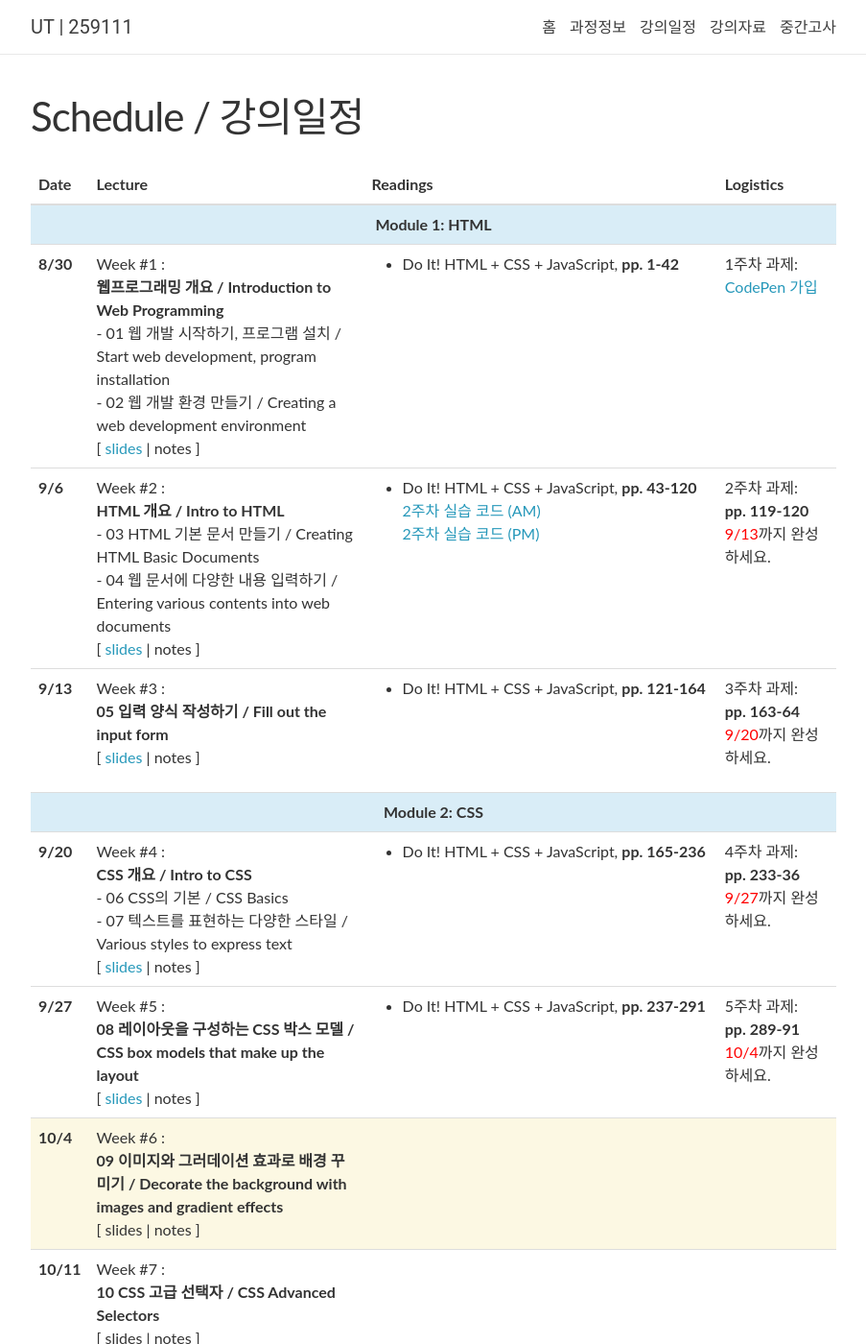
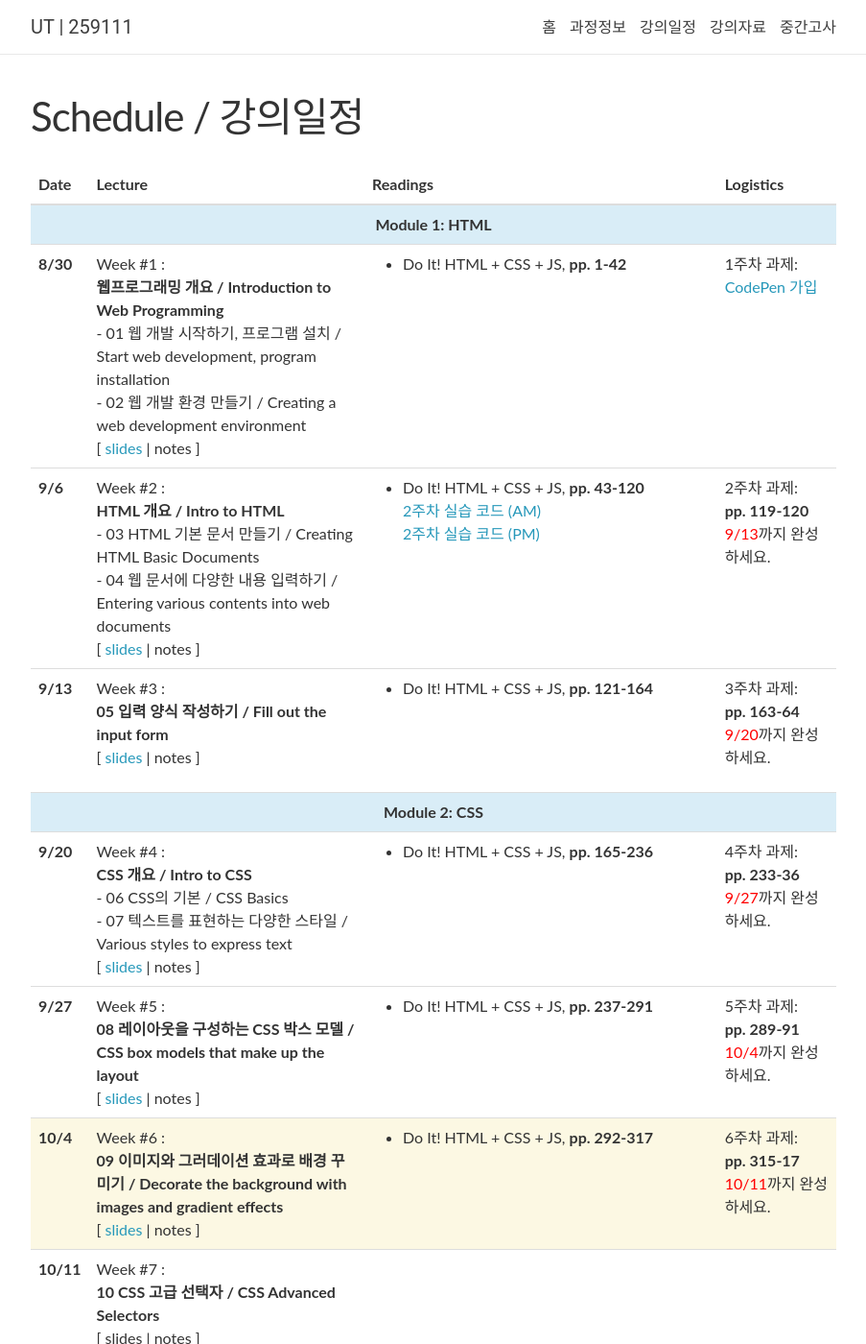
Before and after one commit to 2023-aaronkr/ut-web, a Jekyll site: the page built from _pages/lectures.md, in a window 1280 px wide and 1400 px high. Shown: the whole window at 96% size, without its empty margins (188-1091 px from the left). Built offline with Jekyll 4.4.1, drawn with Linux system fonts in a browser that asks for light colours; nearby versions of some CDN libraries; comment, search, counter and statistics services are not loaded.

Commit message:
Update lectures

```diff
--- a/_data/lectures.yml
+++ b/_data/lectures.yml
@@ -8,7 +8,7 @@
     - 02 웹 개발 환경 만들기 / Creating a web development environment
   slides: "https://docs.google.com/presentation/d/1ehQfKc4YZYBQHPghrQWBant8ONHxgdfi5bjN7_boGKM/edit?usp=sharing"
   readings: >
-    Do It! HTML + CSS + JavaScript, <strong>pp. 1-42</strong>
+    Do It! HTML + CSS + JS, <strong>pp. 1-42</strong>
   logistics: >
     <span>1주차 과제:<br><a href="https://codepen.io">CodePen 가입</a></span><br>
 
@@ -20,7 +20,7 @@
     - 04 웹 문서에 다양한 내용 입력하기 / Entering various contents into web documents
   slides: "https://docs.google.com/presentation/d/1pCGKksf_S1F0xufgE8Qdei4A4zMhgWqgLlZRSvUtJG8/edit?usp=sharing"
   readings: >
-    Do It! HTML + CSS + JavaScript, <strong>pp. 43-120</strong><br />
+    Do It! HTML + CSS + JS, <strong>pp. 43-120</strong><br />
     <a href="https://codepen.io/collection/gYBaGG">2주차 실습 코드 (AM)</a><br />
     <a href="https://codepen.io/collection/PYyeJO">2주차 실습 코드 (PM)</a>
   logistics: >
@@ -33,7 +33,7 @@
     <strong>05 입력 양식 작성하기 / Fill out the input form</strong>
   slides: "https://docs.google.com/presentation/d/1lQtRscLnnQmiSr9HnZZYVdUHqAkW-DSApAfHPzsGkLQ/edit?usp=sharing"
   readings: >
-    Do It! HTML + CSS + JavaScript, <strong>pp. 121-164</strong>
+    Do It! HTML + CSS + JS, <strong>pp. 121-164</strong>
   logistics: >
     3주차 과제:<br><strong>pp. 163-64</strong><br>
     <span style="color: red">9/20</span>까지 완성하세요.
@@ -48,7 +48,7 @@
     - 07 텍스트를 표현하는 다양한 스타일 / Various styles to express text
   slides: "https://docs.google.com/presentation/d/1p5Q99nGIXb0XcSgzmT-4BMr_-jBTq10NtLKUudrKnFg/edit?usp=sharing"
   readings: >
-    Do It! HTML + CSS + JavaScript, <strong>pp. 165-236</strong>
+    Do It! HTML + CSS + JS, <strong>pp. 165-236</strong>
   logistics: >
     4주차 과제:<br><strong>pp. 233-36</strong><br>
     <span style="color: red">9/27</span>까지 완성하세요.
@@ -59,7 +59,7 @@
     <strong>08 레이아웃을 구성하는 CSS 박스 모델 / CSS box models that make up the layout</strong>
   slides: "https://docs.google.com/presentation/d/1OcBti4zEDNtyN2_WSU89EeLLeBl0PMuW0ZkEl99CS_Y/edit?usp=sharing"
   readings: >
-    Do It! HTML + CSS + JavaScript, <strong>pp. 237-291</strong>
+    Do It! HTML + CSS + JS, <strong>pp. 237-291</strong>
   logistics: >
     5주차 과제:<br><strong>pp. 289-91</strong><br>
     <span style="color: red">10/4</span>까지 완성하세요.
@@ -68,9 +68,12 @@
   week: 6
   title: >
     <strong>09 이미지와 그러데이션 효과로 배경 꾸미기 / Decorate the background with images and gradient effects</strong>
-  slides:
-  readings:
-  logistics:
+  slides: "https://docs.google.com/presentation/d/1I_rhqEDmcJHtYlc03Jq2HvgCf9ixr44r_Vu-Zyt7790/edit?usp=sharing"
+  readings: >
+    Do It! HTML + CSS + JS, <strong>pp. 292-317</strong>
+  logistics: >
+    6주차 과제:<br><strong>pp. 315-17</strong><br>
+    <span style="color: red">10/11</span>까지 완성하세요.
 
 - date: 10/11
   week: 7
```
